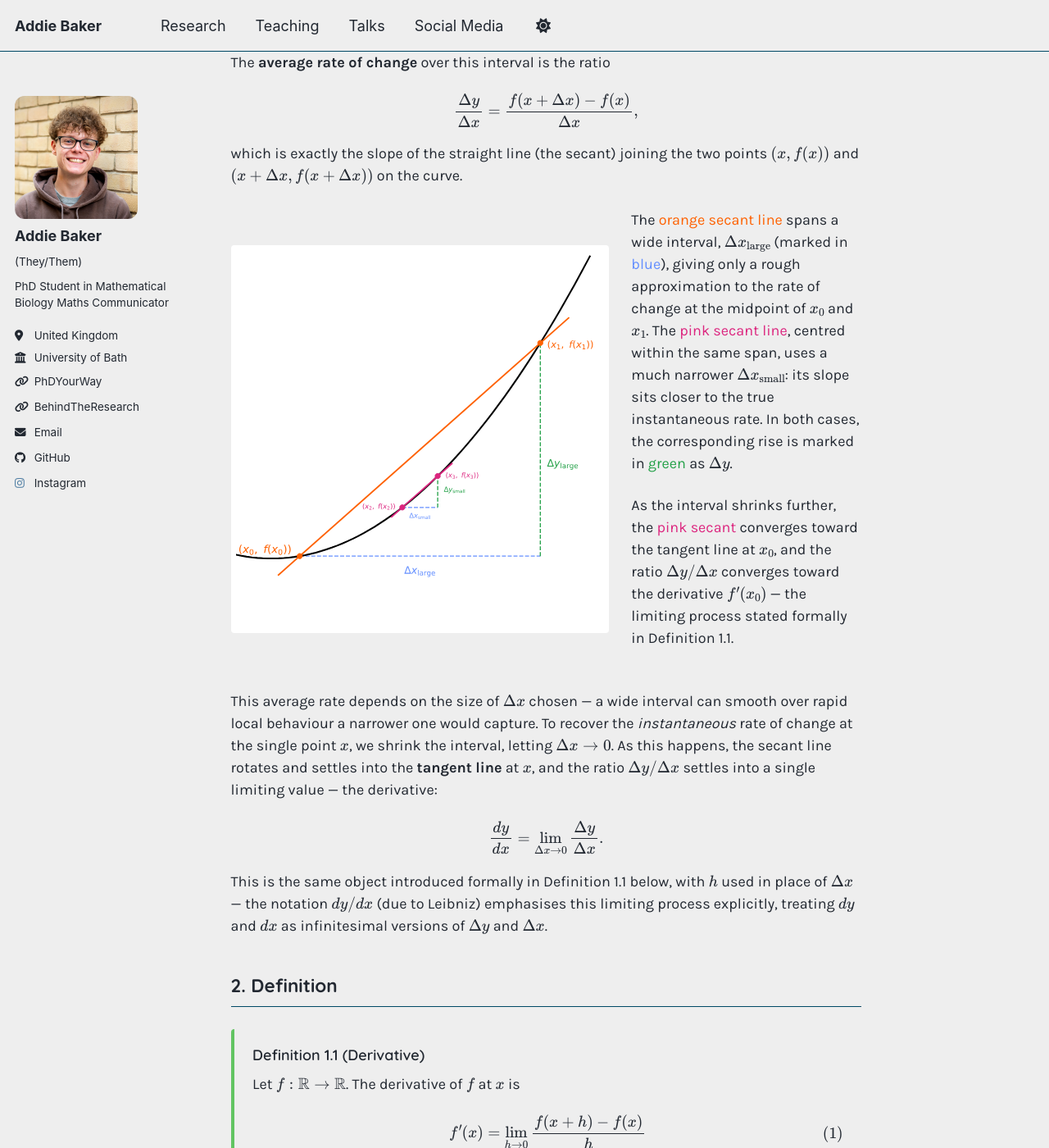
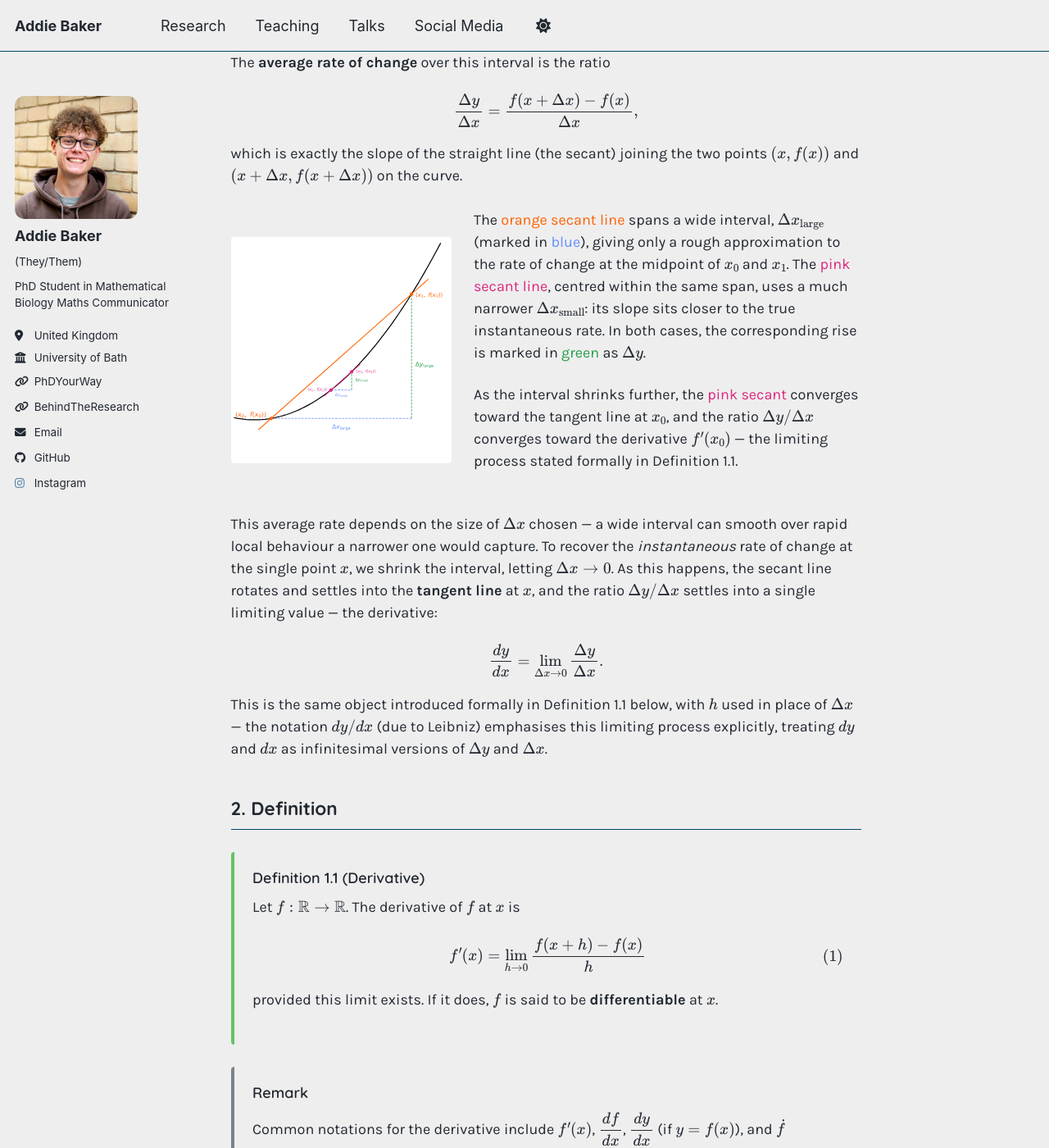
Before and after one commit to addie-02/addie-02.github.io, a Jekyll site: the page built from _lessons/01-derivatives.md, in a window 1280 px wide and 1400 px high, scrolled down 422 px. Shown: the whole window at 82% size. Built offline with Jekyll 4.4.1, drawn with Linux system fonts in a browser that asks for light colours; a script bundle is joined from its source files by our own code; library files that are not in the unit come from our copies.

Commit message:
Refactor figure-with-text styles for better layout
Updated the figure-with-text class to adjust image size and layout.

```diff
--- a/_sass/_lessons.scss
+++ b/_sass/_lessons.scss
@@ -6,11 +6,14 @@
   overflow-wrap: break-word;
   word-wrap: break-word;
 
+  /* Only constrain DISPLAY-mode equations (block-level, e.g. $$...$$).
+     Inline math (e.g. $x$) uses the same mjx-container element but
+     must stay inline, or text wrapping breaks apart mid-sentence. */
   mjx-container[display="true"] {
-  overflow-x: auto;
-  overflow-y: hidden;
-  max-width: 100%;
-}
+    overflow-x: auto;
+    overflow-y: hidden;
+    max-width: 100%;
+  }
 
   table {
     display: block;
@@ -38,35 +41,6 @@
   font-weight: 600;
   display: block;
   margin-bottom: 0.5em;
-}
-
-.figure-with-text {
-  display: flex;
-  flex-direction: row;
-  align-items: center;
-  gap: 1.5em;
-  margin: 1.5em 0;
-
-  img {
-    flex: 0 0 60%;
-    max-width: 60%;
-    border-radius: $border-radius;
-    display: block;
-  }
-
-  .figure-explanation {
-    flex: 1 1 auto;
-  }
-
-  @include breakpoint(max-width $medium) {
-    flex-direction: column;
-    align-items: stretch;
-
-    img {
-      flex: 0 0 auto;
-      max-width: 100%;
-    }
-  }
 }
 
 /* ==========================================================================
@@ -132,3 +106,36 @@ details.dropdown-box[open] summary {
     margin-top: 0;
   }
 }
+
+/* ==========================================================================
+   LESSON FIGURES (smaller image + explanation text side-by-side)
+   ========================================================================== */
+
+.figure-with-text {
+  display: flex;
+  flex-direction: row;
+  align-items: center;
+  gap: 1.5em;
+  margin: 1.5em 0;
+
+  img {
+    flex: 0 0 35%;
+    max-width: 35%;
+    border-radius: $border-radius;
+    display: block;
+  }
+
+  .figure-explanation {
+    flex: 1 1 auto;
+  }
+
+  @include breakpoint(max-width $medium) {
+    flex-direction: column;
+    align-items: stretch;
+
+    img {
+      flex: 0 0 auto;
+      max-width: 100%;
+    }
+  }
+}
```
